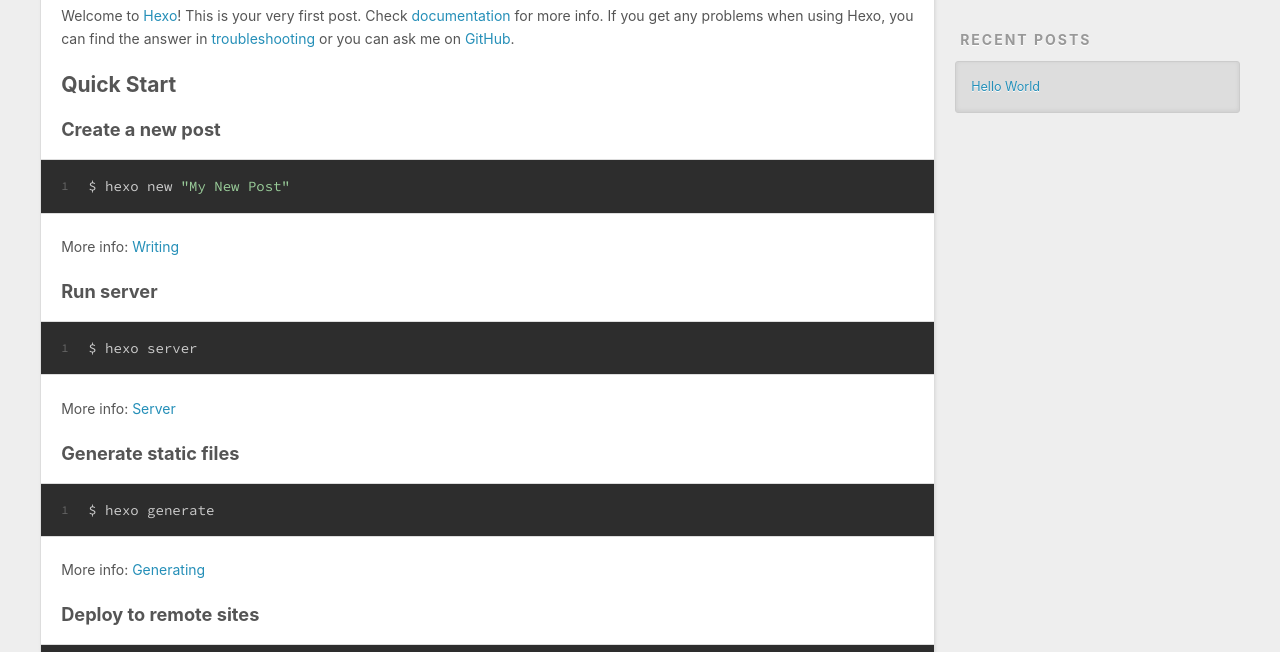
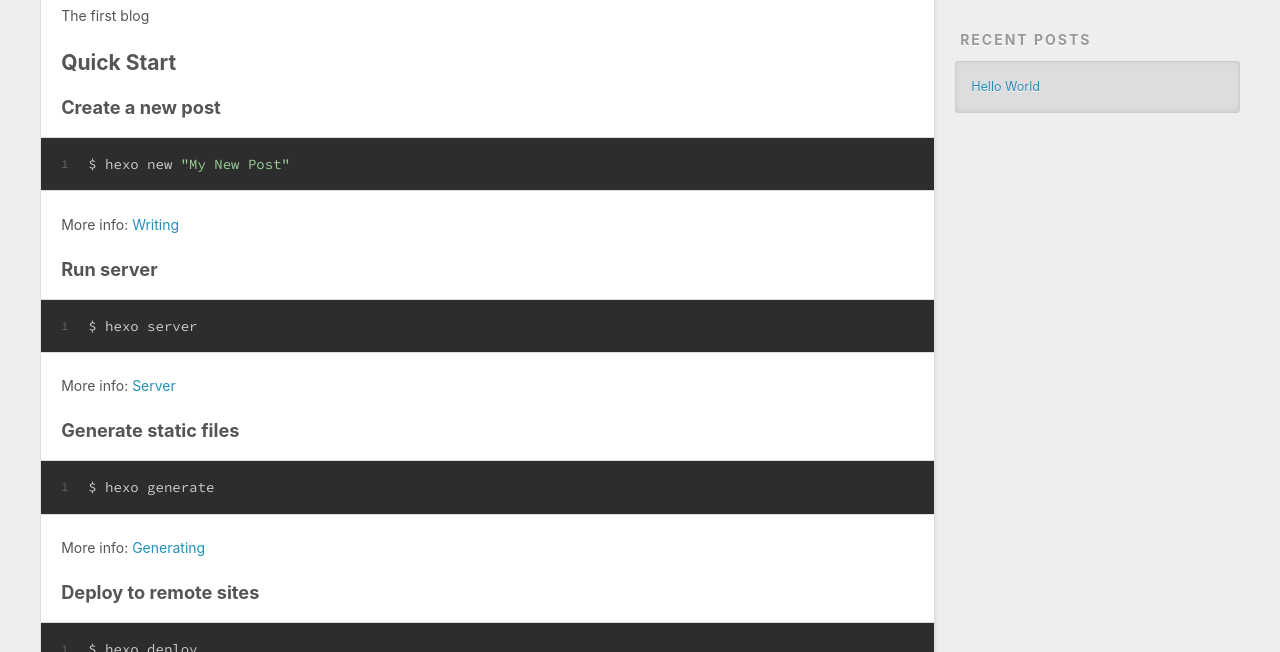
Before and after one commit to git-c-dong/git-c-dong.github.io, a plain HTML site: page 2020/01/21/hello-world/index.html in a window 1280 px wide. Shown: the part 448-1100 px from the top of the page. Drawn offline with nearby package versions, Linux system fonts and the light colour scheme.

Commit message:
Site updated: 2020-01-21 11:11:24

```diff
--- a/2020/01/21/hello-world/index.html
+++ b/2020/01/21/hello-world/index.html
@@ -7,15 +7,15 @@
 
   <title>Hello World | Hexo</title>
   <meta name="viewport" content="width=device-width, initial-scale=1, maximum-scale=1">
-  <meta name="description" content="Welcome to Hexo! This is your very first post. Check documentation for more info. If you get any problems when using Hexo, you can find the answer in troubleshooting or you can ask me on GitHub. Quick">
+  <meta name="description" content="The first blog Quick StartCreate a new post1$ hexo new &quot;My New Post&quot;  More info: Writing Run server1$ hexo server  More info: Server Generate static files1$ hexo generate  More info: Generating Deploy">
 <meta property="og:type" content="article">
 <meta property="og:title" content="Hello World">
 <meta property="og:url" content="http://yoursite.com/2020/01/21/hello-world/index.html">
 <meta property="og:site_name" content="Hexo">
-<meta property="og:description" content="Welcome to Hexo! This is your very first post. Check documentation for more info. If you get any problems when using Hexo, you can find the answer in troubleshooting or you can ask me on GitHub. Quick">
+<meta property="og:description" content="The first blog Quick StartCreate a new post1$ hexo new &quot;My New Post&quot;  More info: Writing Run server1$ hexo server  More info: Server Generate static files1$ hexo generate  More info: Generating Deploy">
 <meta property="og:locale" content="en_US">
 <meta property="article:published_time" content="2020-01-21T01:54:50.597Z">
-<meta property="article:modified_time" content="2020-01-21T01:54:50.597Z">
+<meta property="article:modified_time" content="2020-01-21T03:11:07.938Z">
 <meta property="article:author" content="John Doe">
 <meta name="twitter:card" content="summary">
 
@@ -88,7 +88,7 @@
 
     <div class="article-entry" itemprop="articleBody">
 
-        <p>Welcome to <a href="https://hexo.io/" target="_blank" rel="noopener">Hexo</a>! This is your very first post. Check <a href="https://hexo.io/docs/" target="_blank" rel="noopener">documentation</a> for more info. If you get any problems when using Hexo, you can find the answer in <a href="https://hexo.io/docs/troubleshooting.html" target="_blank" rel="noopener">troubleshooting</a> or you can ask me on <a href="https://github.com/hexojs/hexo/issues" target="_blank" rel="noopener">GitHub</a>.</p>
+        <p>The first blog</p>
 <h2 id="Quick-Start"><a href="#Quick-Start" class="headerlink" title="Quick Start"></a>Quick Start</h2><h3 id="Create-a-new-post"><a href="#Create-a-new-post" class="headerlink" title="Create a new post"></a>Create a new post</h3><figure class="highlight bash"><table><tr><td class="gutter"><pre><span class="line">1</span><br></pre></td><td class="code"><pre><span class="line">$ hexo new <span class="string">"My New Post"</span></span><br></pre></td></tr></table></figure>
 
 <p>More info: <a href="https://hexo.io/docs/writing.html" target="_blank" rel="noopener">Writing</a></p>
```
Also changed, not shown: index.html (+1 -1 lines).
